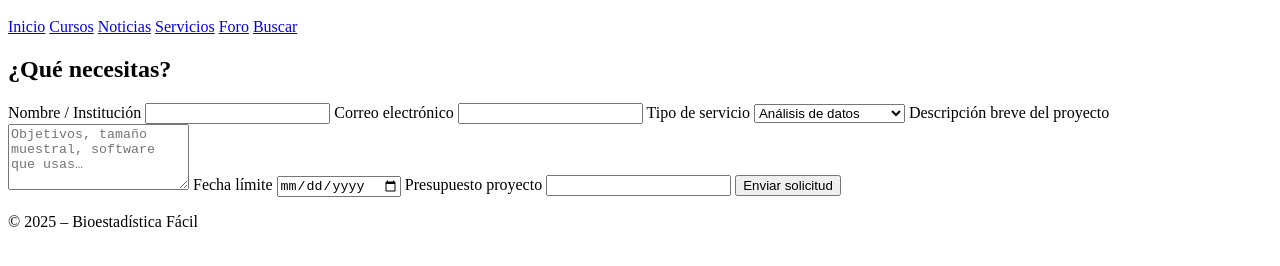
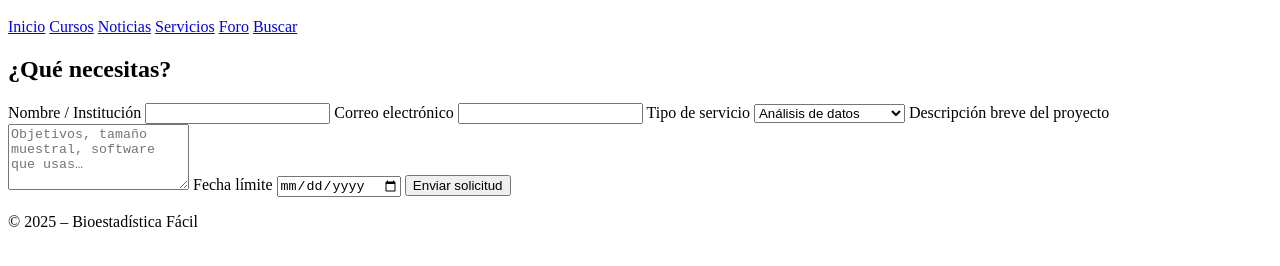
Before and after one commit to karell-code/Curso-html, a plain HTML site: page Curso html/servicios.html in a window 1280 px wide. Shown: the part 48-314 px from the top of the page. Drawn offline with Linux system fonts and the light colour scheme.

Commit message:
Add files via upload

```diff
--- a/Curso html/servicios.html
+++ b/Curso html/servicios.html
@@ -15,19 +15,24 @@
     <section class="servicios">
       <h2>¿Qué necesitas?</h2>
       <!-- Formulario que envía datos a Google Apps Script -->
-<form action="https://script.google.com/macros/s/AKfycby1PNxT-jG_2lxIFaHvRMBtjeIenVwDimCnhZ_GTzZmz69fyUAjVzi9Hk7fZn_Nw5Q0Bg/exec" method="post">
-  <!-- Campo oculto para redirigir después de enviar (opcional) -->
+<!-- Formulario que envía los datos a Google Apps Script y luego redirige a gracias.html -->
+<form action="https://script.google.com/macros/s/AKfycby1PNxT-jG_2lxIFaHvRMBtjeIenVwDimCnhZ_GTzZmz69fyUAjVzi9Hk7fZn_Nw5Q0Bg/exec " method="post" target="_self">
+  <!-- Campo oculto que le dice al script a dónde redirigir después de guardar -->
   <input type="hidden" name="redirect" value="https://karell-code.github.io/Curso-html/gracias.html">
+
+  <!-- Campo para nombre o institución -->
   <label>
     Nombre / Institución
     <input type="text" name="nombre" required>
   </label>
 
+  <!-- Campo para correo electrónico -->
   <label>
     Correo electrónico
     <input type="email" name="correo" required>
   </label>
 
+  <!-- Lista desplegable con tipos de servicio -->
   <label>
     Tipo de servicio
     <select name="tipo">
@@ -38,21 +43,19 @@
     </select>
   </label>
 
+  <!-- Texto amplio para explicar el proyecto -->
   <label>
     Descripción breve del proyecto
     <textarea name="mensaje" rows="4" placeholder="Objetivos, tamaño muestral, software que usas…" required></textarea>
   </label>
 
+  <!-- Fecha límite deseada -->
   <label>
     Fecha límite
     <input type="date" name="fecha">
   </label>
 
-          <label>
-          Presupuesto proyecto
-          <input type="number">
-        </label>
-
+  <!-- Botón de envío -->
   <button type="submit">Enviar solicitud</button>
 </form>
     </section>
```
Lines whose indentation alone changed are shown as unchanged.
